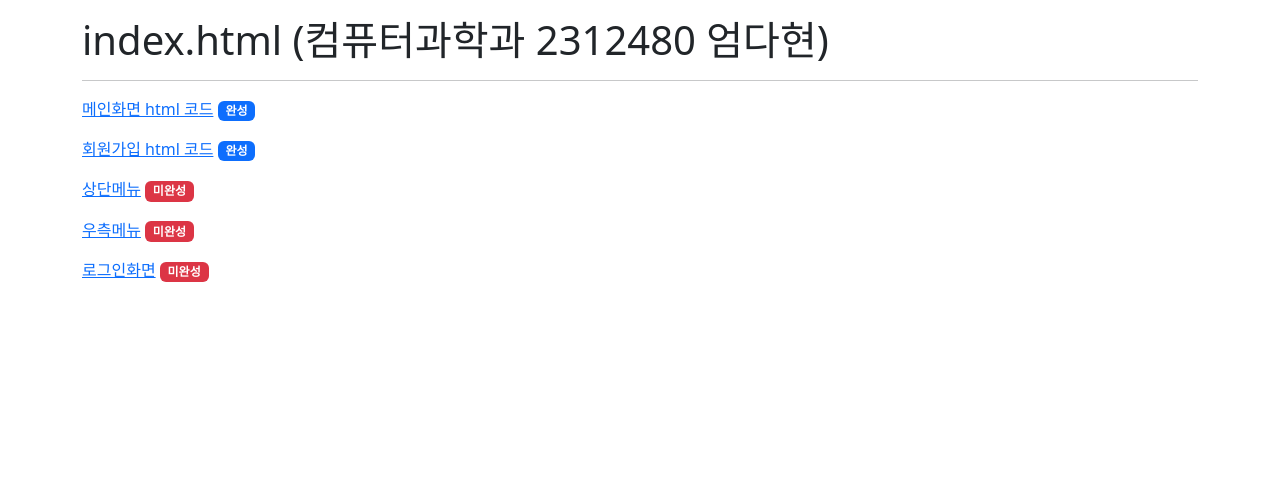
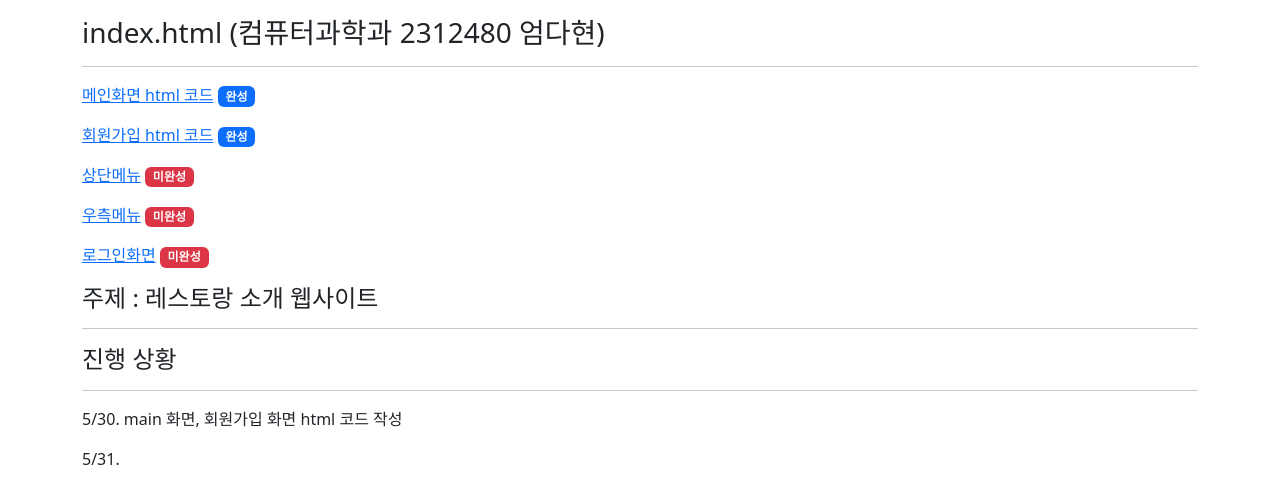
Before and after one commit to dahyun1060/dahyun1060.github.io, a plain HTML site: page index.html in a window 1280 px wide. Drawn offline with nearby package versions, Linux system fonts and the light colour scheme.

Commit message:
modified:   index.html

```diff
--- a/index.html
+++ b/index.html
@@ -9,7 +9,7 @@
 </head>
 <body>
 <div class="container mt-3 ">
-    <h1>index.html (컴퓨터과학과 2312480 엄다현)</h1>
+    <h3>index.html (컴퓨터과학과 2312480 엄다현)</h3>
     <hr>
     <ul class="nav flex-column">
         <li class="pb-3"><a href="웹프로젝트/main.html">메인화면 html 코드</a> <span class="badge bg-primary">완성</span></li>
@@ -18,6 +18,12 @@
         <li class="pb-3"><a href="#">우측메뉴</a> <span class="badge bg-danger">미완성</span></li>
         <li class="pb-3"><a href="#">로그인화면</a> <span class="badge bg-danger">미완성</span></li>
     </ul>
+    <h4>주제 : 레스토랑 소개 웹사이트</h4>
+    <hr>
+    <h4>진행 상황</h4>
+    <hr>
+    <p>5/30. main 화면, 회원가입 화면 html 코드 작성</p>
+    <p>5/31. </p>
 </div>
 </body>
 </html>
```
